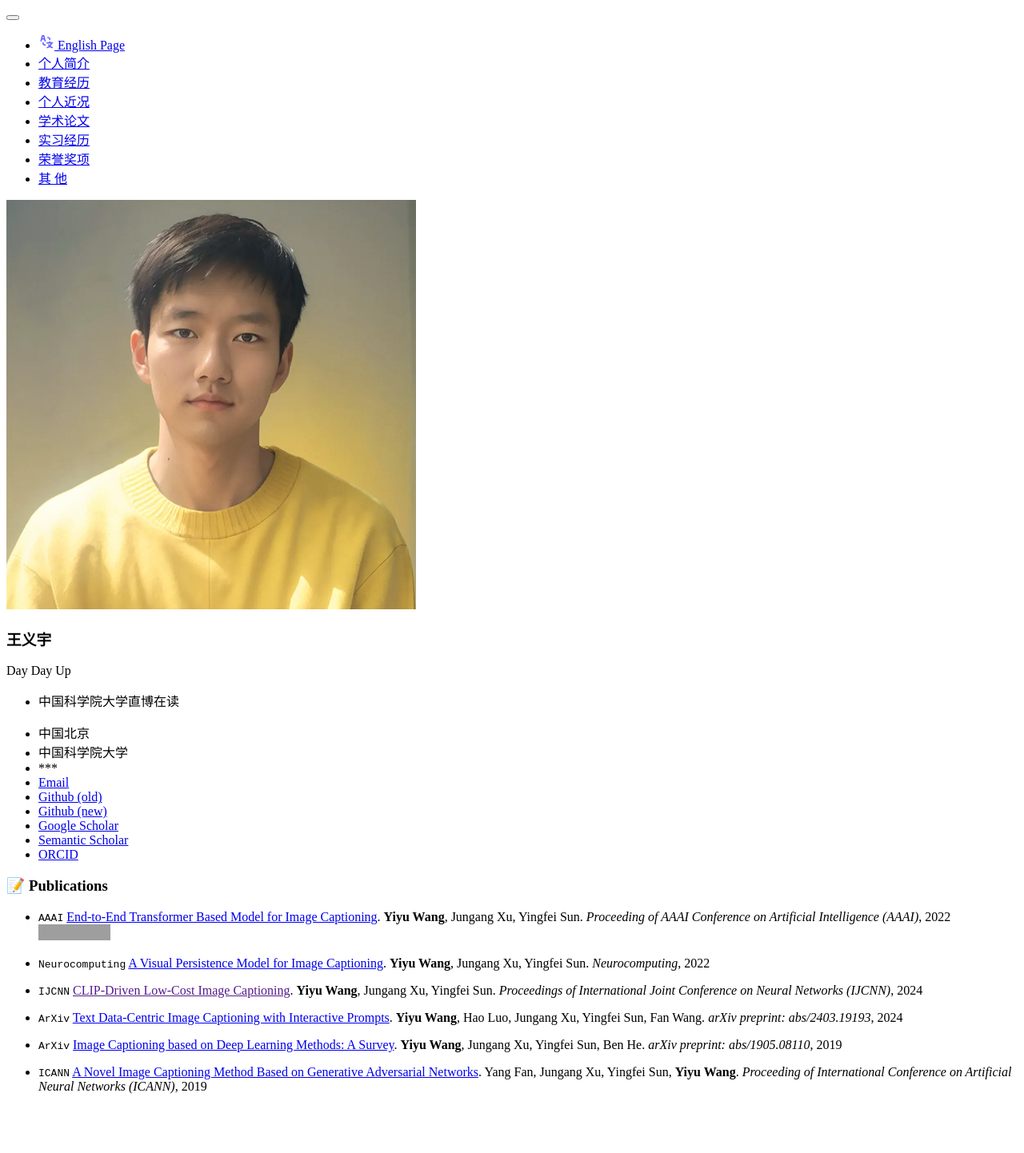
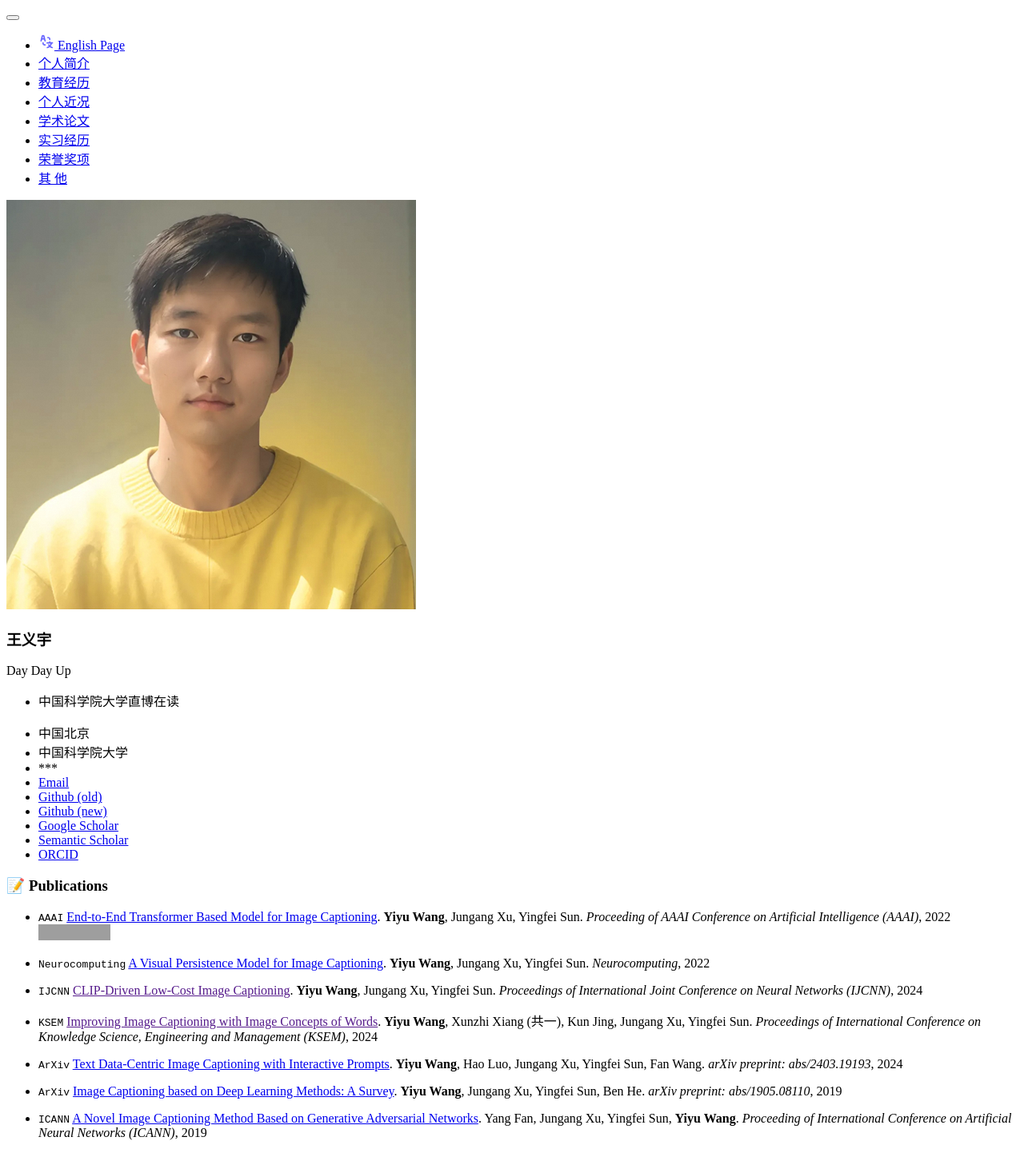
Before and after one commit to curya-wangyiyu/about_cn, a Jekyll site: the page built from _pages/includes/publications.md, in a window 1280 px wide. Shown: the whole page at 80% size. Built offline with Jekyll 4.4.1, drawn with Linux system fonts in a browser that asks for light colours; our own code applies the rules of GitHub Pages for plain Markdown files; before the commit the page ends 1384 px from its top, so only the background shows below that; grey boxes are pictures that could not be loaded.

Commit message:
update publications

```diff
--- a/_pages/includes/publications.md
+++ b/_pages/includes/publications.md
@@ -6,6 +6,8 @@
 
 - ``IJCNN`` [CLIP-Driven Low-Cost Image Captioning](). **Yiyu Wang**, Jungang Xu, Yingfei Sun. _Proceedings of International Joint Conference on Neural Networks (IJCNN)_, 2024
 
+- ``KSEM`` [Improving Image Captioning with Image Concepts of Words](). **Yiyu Wang**, Xunzhi Xiang (共一), Kun Jing, Jungang Xu, Yingfei Sun. _Proceedings of International Conference on Knowledge Science, Engineering and Management (KSEM)_, 2024
+
 - ``ArXiv`` [Text Data-Centric Image Captioning with Interactive Prompts](https://arxiv.org/abs/2403.19193). **Yiyu Wang**, Hao Luo, Jungang Xu, Yingfei Sun, Fan Wang. _arXiv preprint: abs/2403.19193_, 2024
 
 - ``ArXiv`` [Image Captioning based on Deep Learning Methods: A Survey](https://arxiv.org/abs/1905.08110). **Yiyu Wang**, Jungang Xu, Yingfei Sun, Ben He. _arXiv preprint: abs/1905.08110_, 2019
```
